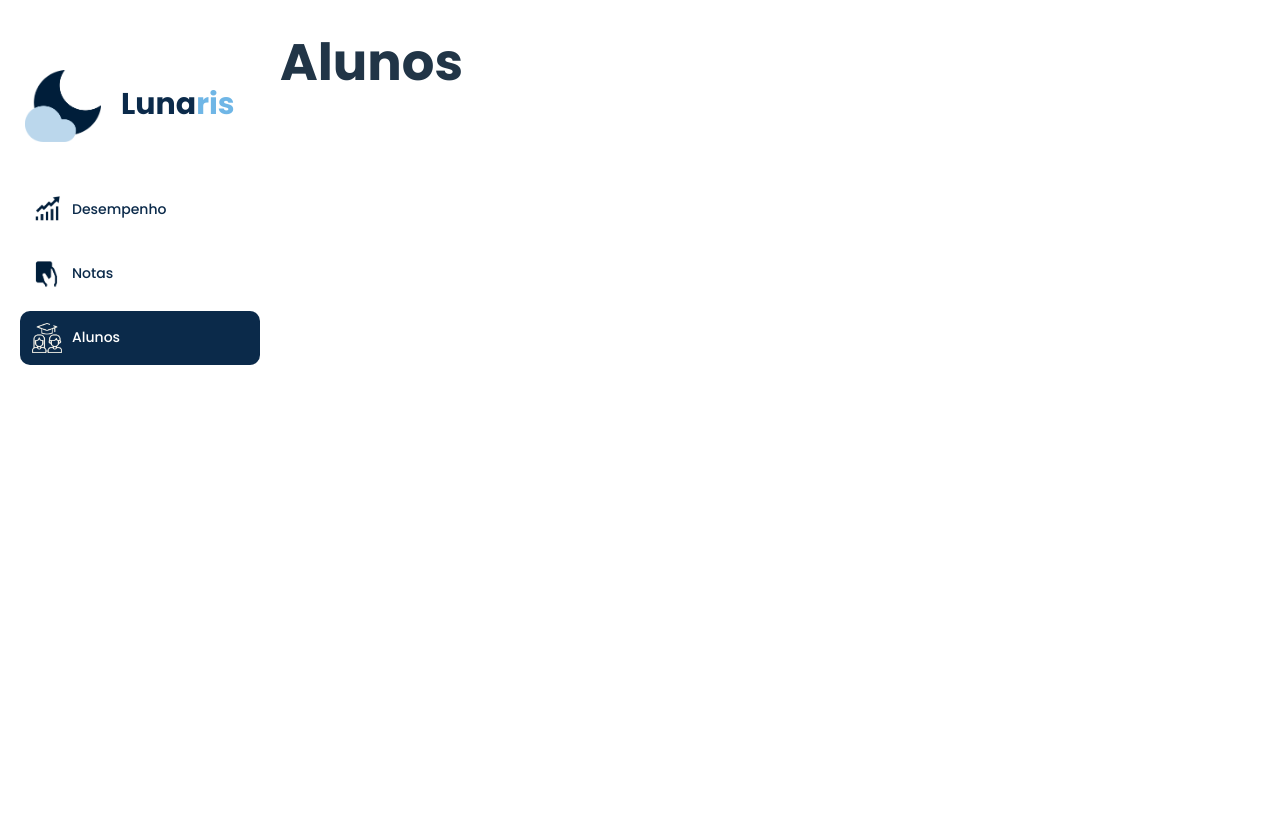
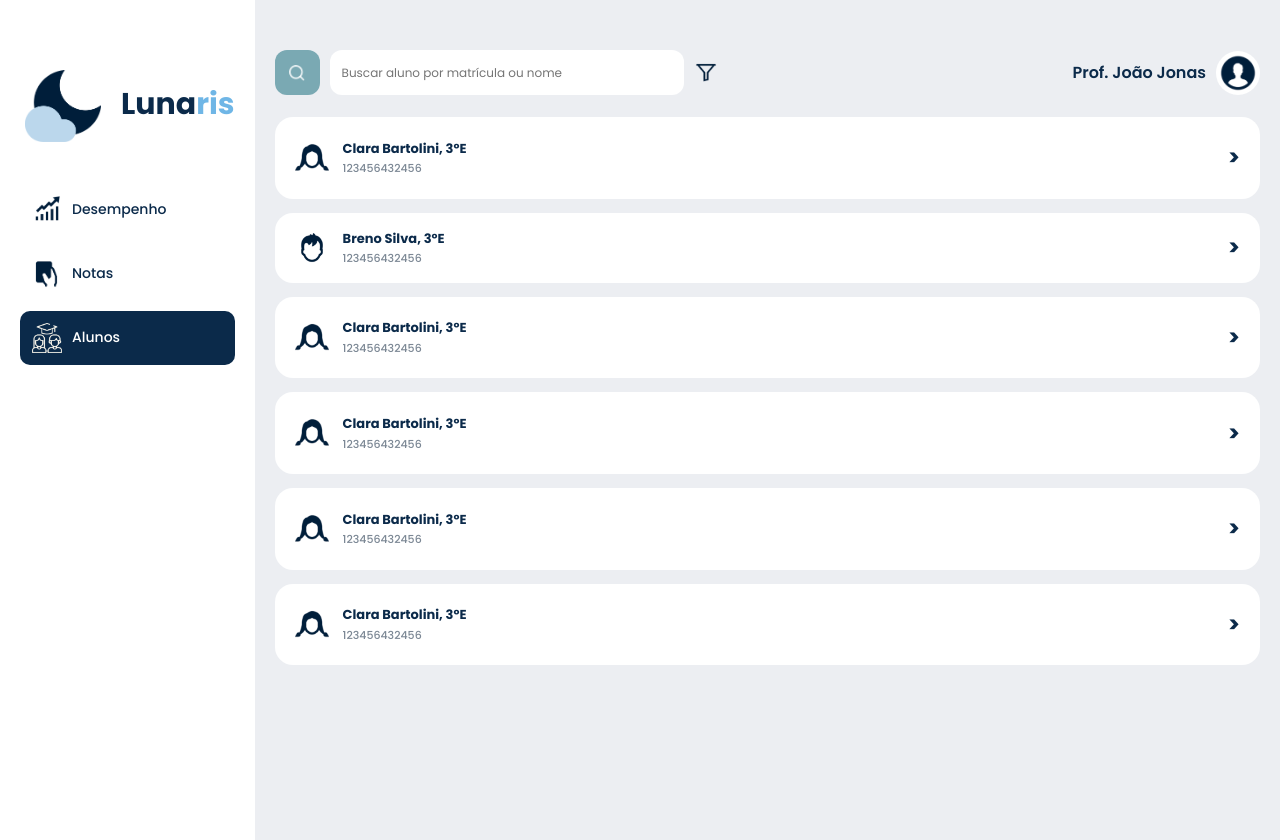
Before and after one commit to Lunaris-School/lunaris-frontend, a React (Vite) app in the folder lunaris-front/: page /alunos in a window 1280 px wide. Built offline with nearby package versions, Linux system fonts and the light colour scheme.

Commit message:
adicionando tela de perfil do professor

```diff
--- a/lunaris-front/src/App.jsx
+++ b/lunaris-front/src/App.jsx
@@ -6,7 +6,7 @@ import Sidebar from "./components/SidebarTeacher";
 import DesempenhoProfessor from "./features/desempenho-professor/DesempenhoProfessor";
 import Notas from "./features/notas/Notas";
 import Alunos from "./features/alunos/Alunos";
-
+import PerfilProfessor from "./features/perfil-professor/PerfilProfessor";
 import "./App.css";
 
 function App() {
@@ -14,6 +14,8 @@ function App() {
     <BrowserRouter>
       <Routes>
         <Route path="/" element={<Login />} />
+
+        <Route path="/perfil-professor" element={ <div style={{ display: "flex" }}> <Sidebar /> <PerfilProfessor /> </div> }/>
 
         <Route path="/desempenho-professor" element={  <div style={{ display: "flex" }}>  <Sidebar/> <DesempenhoProfessor /> </div>}/>
 
--- /dev/null
+++ b/lunaris-front/src/components/AlunoBox.css
@@ -0,0 +1,46 @@
+.aluno {
+display: flex;
+align-items: center;
+justify-content: space-between;
+background: white;
+border-radius: 18px;
+padding: 16px 20px;
+margin-bottom: 14px;
+text-decoration: none;
+}
+
+.aluno-left {
+display: flex;
+align-items: center;
+gap: 14px;
+}
+
+.aluno-avatar {
+width: 34px;
+}
+
+.aluno-nome {
+font-weight: 700;
+color: #0b2a4a;
+font-size: 13px;
+}
+
+.aluno-turma {
+font-weight: 700;
+}
+
+.aluno-matricula {
+font-size: 11px;
+color: #7b8794;
+margin-top: 2px;
+}
+
+.aluno-arrow {
+font-size: 22px;
+color: #0b2a4a;
+font-weight: 700;
+}
+
+.aluno:hover {
+background: #f3f5f7;
+}
--- /dev/null
+++ b/lunaris-front/src/components/AlunoBox.jsx
@@ -0,0 +1,29 @@
+import React from "react";
+import { Link } from "react-router-dom";
+import "./AlunoBox.css";
+
+import iconeMasculino from "../assets/icone-masculino.png";
+import iconeFeminino from "../assets/icone-feminino.png";
+
+export default function AlunoBox({ id, nome, turma, matricula, genero }) {
+  return (
+    <Link to={`/alunos/${id}`} className="aluno">
+      <div className="aluno-left">
+        <img
+          className="aluno-avatar"
+          src={genero === "M" ? iconeMasculino : iconeFeminino}
+          alt=""
+        />
+
+        <div className="aluno-texto">
+          <div className="aluno-nome">
+            {nome}, <span className="aluno-turma">{turma}</span>
+          </div>
+          <div className="aluno-matricula">{matricula}</div>
+        </div>
+      </div>
+
+      <div className="aluno-arrow">{">"}</div>
+    </Link>
+  );
+}
--- a/lunaris-front/src/components/SidebarTeacher.jsx
+++ b/lunaris-front/src/components/SidebarTeacher.jsx
@@ -24,7 +24,7 @@ export default function SidebarTeacher() {
         </span>
       </div>
 
-      <NavLink to="/desempenho" className="item">
+      <NavLink to="/desempenho-professor" className="item">
         <img src={desempenhoEscuro} className="icon dark" alt="" />
         <img src={desempenhoClaro} className="icon light" alt="" />
         <span className="item-text">Desempenho</span>
--- a/lunaris-front/src/features/alunos/Alunos.css
+++ b/lunaris-front/src/features/alunos/Alunos.css
@@ -0,0 +1,39 @@
+.alunos-page {
+    width: 100%;
+    min-height: 100vh;
+    background: #eceef2;
+    padding: 20px;
+  }
+
+  .alunos-topo {
+    display: flex;
+    justify-content: space-between;
+    align-items: center;
+    margin-top: 30px;
+    margin-bottom: 22px;
+  }
+
+  .alunos-perfil {
+    display: flex;
+    align-items: center;
+    gap: 10px;
+    font-weight: 600;
+    font-size: 16px;
+    color: #0b2a4a;
+  }
+
+  .alunos-perfil-link {
+    width: 44px;
+    height: 44px;
+    background: white;
+    border-radius: 50%;
+    display: flex;
+    align-items: center;
+    justify-content: center;
+    text-decoration: none;
+  }
+
+  .alunos-perfil-link img {
+    width: 42px;
+    display: block;
+  }
--- a/lunaris-front/src/features/alunos/Alunos.jsx
+++ b/lunaris-front/src/features/alunos/Alunos.jsx
@@ -1,3 +1,63 @@
+import React, { useState } from "react";
+import { Link } from "react-router-dom";
+import "./Alunos.css";
+
+import Search from "../../components/Search";
+import AlunoBox from "../../components/AlunoBox";
+
+import iconePerfil from "../../assets/icone-perfil.png";
+
 export default function Alunos() {
-    return <h1>Alunos</h1>;
-  }
+  const [busca, setBusca] = useState("");
+
+  //mocjk
+  const alunos = [
+    { id: 1, nome: "Clara Bartolini", turma: "3ºE", matricula: "123456432456", genero: "F" },
+    { id: 2, nome: "Breno Silva", turma: "3ºE", matricula: "123456432456", genero: "M" },
+    { id: 3, nome: "Clara Bartolini", turma: "3ºE", matricula: "123456432456", genero: "F" },
+    { id: 4, nome: "Clara Bartolini", turma: "3ºE", matricula: "123456432456", genero: "F" },
+    { id: 5, nome: "Clara Bartolini", turma: "3ºE", matricula: "123456432456", genero: "F" },
+    { id: 6, nome: "Clara Bartolini", turma: "3ºE", matricula: "123456432456", genero: "F" },
+  ];
+
+  const lista = alunos.filter((a) => {
+    if (busca.trim() === "") return true;
+    return (
+      a.matricula.includes(busca) ||
+      a.nome.toLowerCase().includes(busca.toLowerCase())
+    );
+  });
+
+  return (
+    <div className="alunos-page">
+      <div className="alunos-topo">
+        <Search
+          value={busca}
+          onChange={(e) => setBusca(e.target.value)}
+          placeholder="Buscar aluno por matrícula ou nome"
+        />
+
+        <div className="alunos-perfil">
+          <span>Prof. João Jonas</span>
+
+          <Link to="/perfil-professor" className="alunos-perfil-link">
+            <img src={iconePerfil} alt="" />
+          </Link>
+        </div>
+      </div>
+
+      <div className="alunos-lista">
+        {lista.map((a) => (
+          <AlunoBox
+            key={a.id}
+            id={a.id}
+            nome={a.nome}
+            turma={a.turma}
+            matricula={a.matricula}
+            genero={a.genero}
+          />
+        ))}
+      </div>
+    </div>
+  );
+}
--- a/lunaris-front/src/features/notas/Notas.css
+++ b/lunaris-front/src/features/notas/Notas.css
@@ -73,6 +73,15 @@ input {
   font-size: 16px;
   color: #0b2a4a;
 }
+a.perfil-professor {
+  display: flex;
+  align-items: center;
+  justify-content: center;
+  text-decoration: none;
+  background: transparent;
+  border: none;
+  outline: none;
+}
 
 .bolinha {
   width: 44px;
@@ -131,7 +140,7 @@ input {
   margin-bottom: 12px;
 }
 
-.aluno {
+.notas-aluno {
   width: 45%;
   display: flex;
   gap: 12px;
--- a/lunaris-front/src/features/notas/Notas.jsx
+++ b/lunaris-front/src/features/notas/Notas.jsx
@@ -5,6 +5,7 @@ import iconePerfil from "../../assets/icone-perfil.png";
 import iconeMasculino from "../../assets/icone-masculino.png";
 import iconeFeminino from "../../assets/icone-feminino.png";
 import Search from "../../components/Search";
+import { Link } from "react-router-dom";
 
 
 export default function Notas() {
@@ -83,7 +84,9 @@ export default function Notas() {
           {/* depois substituir pelo nome do professor atual (mock) */}
           <span>Prof. João Jonas</span>
           <div className="bolinha">
+          <Link className="perfil-professor" to="/perfil-professor">
             <img src={iconePerfil} alt="" />
+          </Link>
           </div>
         </div>
       </div>
@@ -112,7 +115,7 @@ export default function Notas() {
 
         return (
           <div key={i.id} className="card">
-            <div className="aluno">
+            <div className="notas-aluno">
               <img
                 className="avatar"
                 src={i.genero === "M" ? iconeMasculino : iconeFeminino}
--- /dev/null
+++ b/lunaris-front/src/features/perfil-professor/PerfilProfessor.css
@@ -0,0 +1,57 @@
+.perfil-professor {
+    width: 100%;
+    min-height: 100vh;
+    background: #eceef2;
+    align-items: center;
+    justify-content: center;
+    display: flex;
+  }
+
+  .perfil-card {
+    background: white;
+    border-radius: 18px;
+    padding: 70px;
+    width: 85%;
+    max-width: 900px;
+    margin-bottom: 50px ;
+  }
+
+  .perfil-topo {
+    display: flex;
+    align-items: center;
+    gap: 20px;
+    margin-bottom: 25px;
+  }
+
+  .perfil-avatar {
+    width: 110px;
+    height: 110px;
+    border-radius: 50%;
+    display: flex;
+    align-items: center;
+    justify-content: center;
+  }
+
+  .perfil-avatar img {
+    width: 130px;
+  }
+
+  .perfil-nome h2 {
+    margin: 0;
+    color: #0b2a4a;
+    font-size: 20px;
+    font-weight: 700;
+  }
+
+  .perfil-info .label {
+    margin: 45px 0 4px 0;
+    font-weight: 700;
+    color: #0b2a4a;
+    font-size: 14px;
+  }
+
+  .perfil-info .valor {
+    margin: 0;
+    color: #0b2a4a;
+    font-size: 13px;
+  }
--- /dev/null
+++ b/lunaris-front/src/features/perfil-professor/PerfilProfessor.jsx
@@ -0,0 +1,41 @@
+import React from "react";
+import "./PerfilProfessor.css";
+
+import iconePerfil from "../../assets/icone-perfil.png";
+
+export default function PerfilProfessor() {
+  // mock
+  const professor = {
+    nome: "Professor João Jonas da Silva",
+    disciplina: "Português",
+    email: "joao.jonas@gmail.com",
+    dataContratacao: "27/05/25",
+  };
+
+  return (
+    <div className="perfil-professor">
+      <div className="perfil-card">
+        <div className="perfil-topo">
+          <div className="perfil-avatar">
+            <img src={iconePerfil} alt="" />
+          </div>
+
+          <div className="perfil-nome">
+            <h2>{professor.nome}</h2>
+          </div>
+        </div>
+
+        <div className="perfil-info">
+          <p className="label">Disciplina:</p>
+          <p className="valor">{professor.disciplina}</p>
+
+          <p className="label">E-mail:</p>
+          <p className="valor">{professor.email}</p>
+
+          <p className="label">Data de Contratação:</p>
+          <p className="valor">{professor.dataContratacao}</p>
+        </div>
+      </div>
+    </div>
+  );
+}
```
Also changed, not shown: lunaris-front/src/assets/icone-enviar.png (added).
